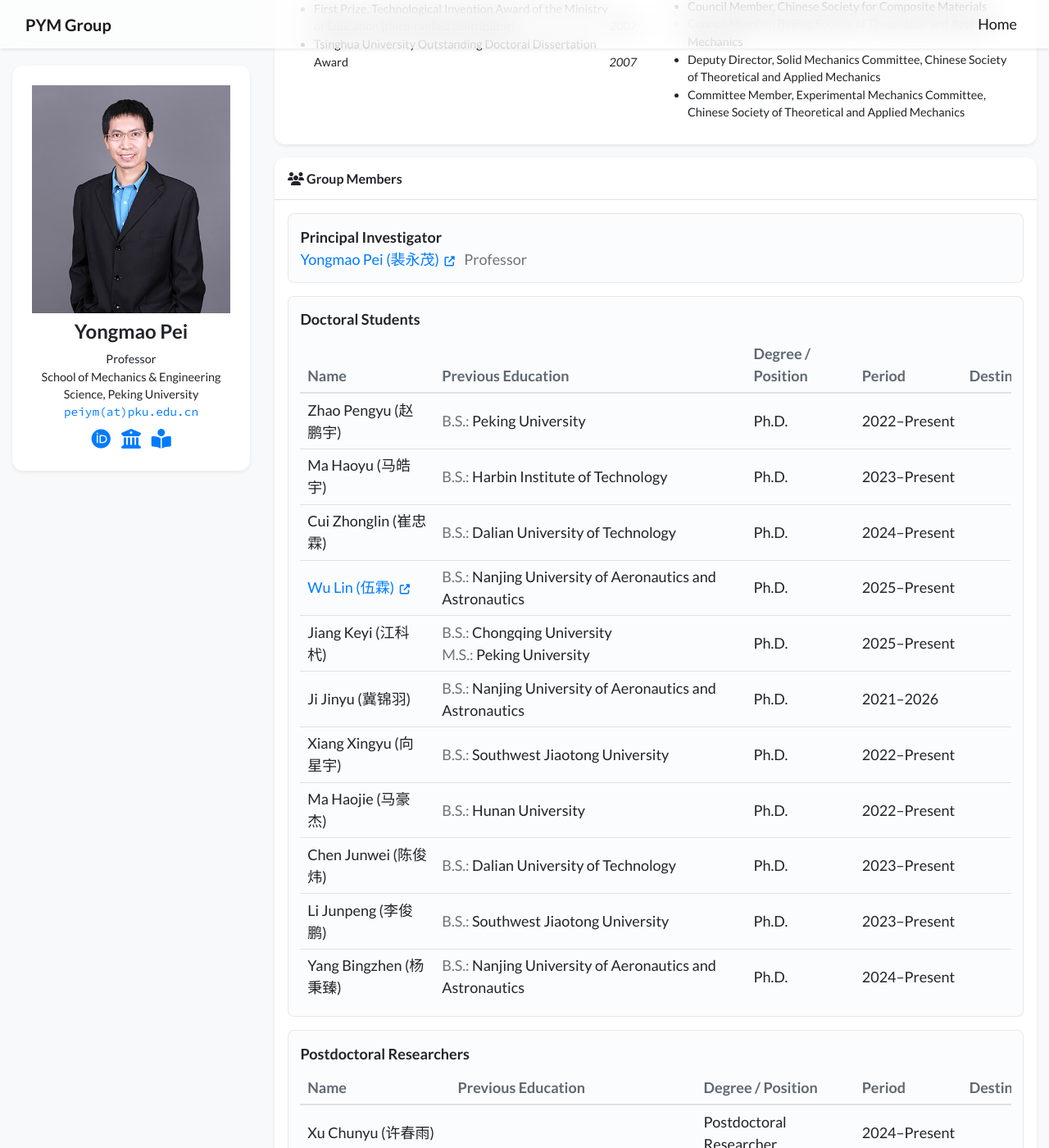
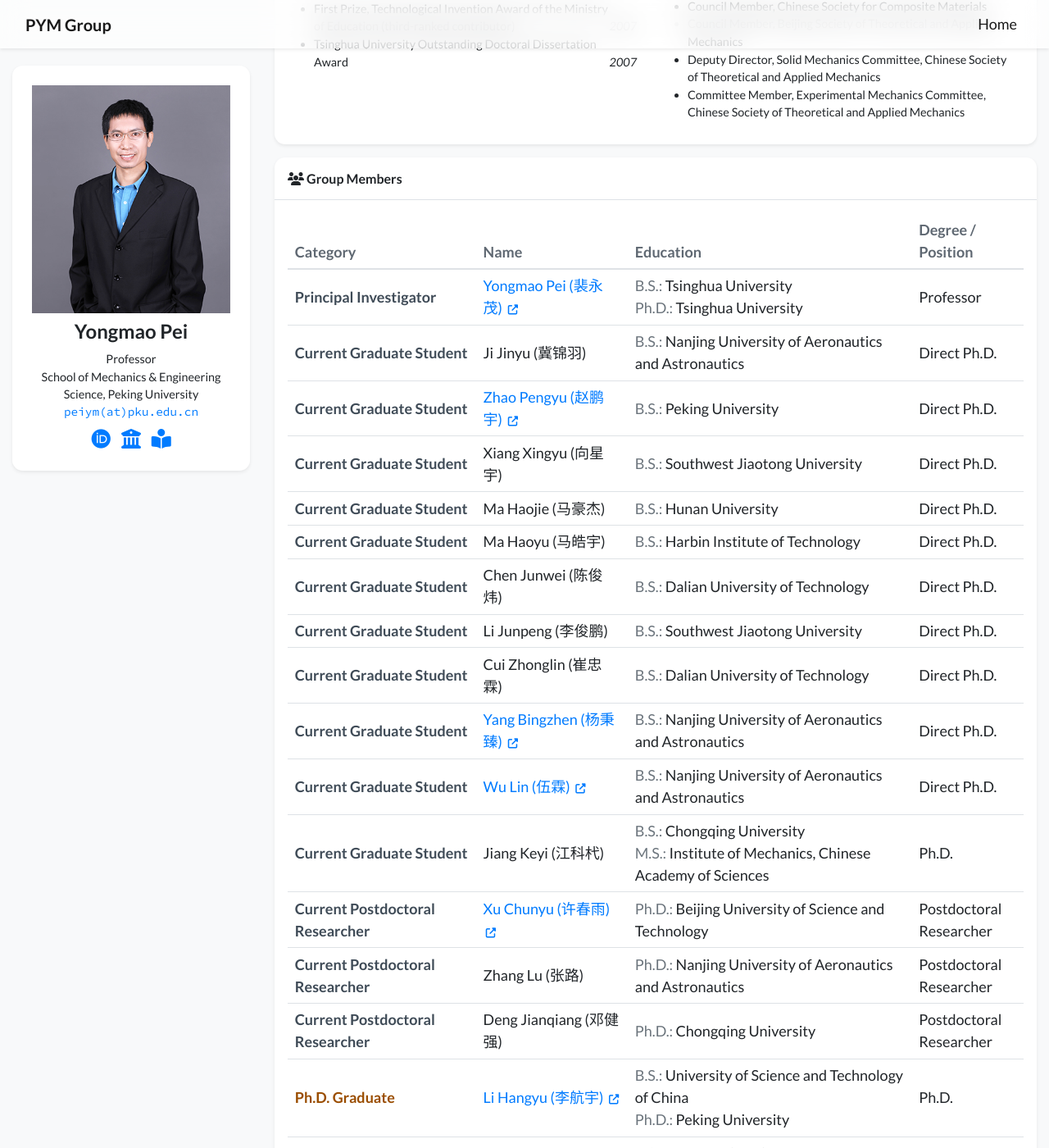
Before and after one commit to WuLin0919/PYM-GROUP, a Jekyll site: the page built from index.html, in a window 1280 px wide and 1400 px high, scrolled down 787 px. Shown: the whole window at 82% size. Built offline with Jekyll 4.4.1, drawn with Linux system fonts in a browser that asks for light colours; nearby versions of some CDN libraries; a style sheet for code colours, icons or effects is not loaded; some of the changed text lies outside the part shown.

Commit message:
Sync member records and merge them into one table

```diff
--- a/_data/members.yml
+++ b/_data/members.yml
@@ -1,93 +1,210 @@
-principal_investigator:
-  name: Yongmao Pei
-  name_zh: 裴永茂
-  role: Professor
-  link: https://mech.pku.edu.cn/jzyg/szdw/P/69748cb08f7c48c5b97e93486467b594.htm
+members:
+  - category: Principal Investigator
+    name: Yongmao Pei
+    name_zh: 裴永茂
+    link: https://mech.pku.edu.cn/jzyg/szdw/P/69748cb08f7c48c5b97e93486467b594.htm
+    undergraduate: Tsinghua University
+    doctoral: Tsinghua University
+    degree: Professor
+    period: 2018–Present
 
-doctoral_students:
-- name: Zhao Pengyu
-  name_zh: 赵鹏宇
-  undergraduate: Peking University
-  degree: Ph.D.
-  period: 2022–Present
-  destination:
-- name: Ma Haoyu
-  name_zh: 马皓宇
-  undergraduate: Harbin Institute of Technology
-  degree: Ph.D.
-  period: 2023–Present
-  destination:
-- name: Cui Zhonglin
-  name_zh: 崔忠霖
-  undergraduate: Dalian University of Technology
-  degree: Ph.D.
-  period: 2024–Present
-  destination:
-- name: Wu Lin
-  name_zh: 伍霖
-  link: https://orcid.org/0009-0005-6544-2197
-  undergraduate: Nanjing University of Aeronautics and Astronautics
-  degree: Ph.D.
-  period: 2025–Present
-  destination:
-- name: Jiang Keyi
-  name_zh: 江科杙
-  undergraduate: Chongqing University
-  masters: Peking University
-  degree: Ph.D.
-  period: 2025–Present
-  destination:
-- name: Ji Jinyu
-  name_zh: 冀锦羽
-  undergraduate: Nanjing University of Aeronautics and Astronautics
-  degree: Ph.D.
-  period: 2021–2026
-  destination:
-- name: Xiang Xingyu
-  name_zh: 向星宇
-  undergraduate: Southwest Jiaotong University
-  degree: Ph.D.
-  period: 2022–Present
-  destination:
-- name: Ma Haojie
-  name_zh: 马豪杰
-  undergraduate: Hunan University
-  degree: Ph.D.
-  period: 2022–Present
-  destination:
-- name: Chen Junwei
-  name_zh: 陈俊炜
-  undergraduate: Dalian University of Technology
-  degree: Ph.D.
-  period: 2023–Present
-  destination:
-- name: Li Junpeng
-  name_zh: 李俊鹏
-  undergraduate: Southwest Jiaotong University
-  degree: Ph.D.
-  period: 2023–Present
-  destination:
-- name: Yang Bingzhen
-  name_zh: 杨秉臻
-  undergraduate: Nanjing University of Aeronautics and Astronautics
-  degree: Ph.D.
-  period: 2024–Present
-  destination:
+  - category: Current Graduate Student
+    name: Ji Jinyu
+    name_zh: 冀锦羽
+    undergraduate: Nanjing University of Aeronautics and Astronautics
+    degree: Direct Ph.D.
+    period: 2021–Present
+  - category: Current Graduate Student
+    name: Zhao Pengyu
+    name_zh: 赵鹏宇
+    link: https://orcid.org/0000-0002-3994-5808
+    undergraduate: Peking University
+    degree: Direct Ph.D.
+    period: 2022–Present
+  - category: Current Graduate Student
+    name: Xiang Xingyu
+    name_zh: 向星宇
+    undergraduate: Southwest Jiaotong University
+    degree: Direct Ph.D.
+    period: 2022–Present
+  - category: Current Graduate Student
+    name: Ma Haojie
+    name_zh: 马豪杰
+    undergraduate: Hunan University
+    degree: Direct Ph.D.
+    period: 2022–Present
+  - category: Current Graduate Student
+    name: Ma Haoyu
+    name_zh: 马皓宇
+    undergraduate: Harbin Institute of Technology
+    degree: Direct Ph.D.
+    period: 2023–Present
+  - category: Current Graduate Student
+    name: Chen Junwei
+    name_zh: 陈俊炜
+    undergraduate: Dalian University of Technology
+    degree: Direct Ph.D.
+    period: 2023–Present
+  - category: Current Graduate Student
+    name: Li Junpeng
+    name_zh: 李俊鹏
+    undergraduate: Southwest Jiaotong University
+    degree: Direct Ph.D.
+    period: 2023–Present
+  - category: Current Graduate Student
+    name: Cui Zhonglin
+    name_zh: 崔忠霖
+    undergraduate: Dalian University of Technology
+    degree: Direct Ph.D.
+    period: 2024–Present
+  - category: Current Graduate Student
+    name: Yang Bingzhen
+    name_zh: 杨秉臻
+    link: https://orcid.org/0009-0009-6801-6168
+    undergraduate: Nanjing University of Aeronautics and Astronautics
+    degree: Direct Ph.D.
+    period: 2024–Present
+  - category: Current Graduate Student
+    name: Wu Lin
+    name_zh: 伍霖
+    link: https://orcid.org/0009-0005-6544-2197
+    undergraduate: Nanjing University of Aeronautics and Astronautics
+    degree: Direct Ph.D.
+    period: 2025–Present
+  - category: Current Graduate Student
+    name: Jiang Keyi
+    name_zh: 江科杙
+    undergraduate: Chongqing University
+    masters: Institute of Mechanics, Chinese Academy of Sciences
+    degree: Ph.D.
+    period: 2025–Present
 
-postdoctoral_researchers:
-- name: Xu Chunyu
-  name_zh: 许春雨
-  degree: Postdoctoral Researcher
-  period: 2024–Present
-  destination:
-- name: Zhang Lu
-  name_zh: 张路
-  degree: Postdoctoral Researcher
-  period: 2024–Present
-  destination:
-- name: Deng Jianqiang
-  name_zh: 邓健强
-  masters: Taiyuan University of Technology
-  degree: Postdoctoral Researcher
-  period: 2026–Present
-  destination:
+  - category: Current Postdoctoral Researcher
+    name: Xu Chunyu
+    name_zh: 许春雨
+    link: https://orcid.org/0009-0009-4459-3809
+    doctoral: Beijing University of Science and Technology
+    degree: Postdoctoral Researcher
+    period: 2024–Present
+  - category: Current Postdoctoral Researcher
+    name: Zhang Lu
+    name_zh: 张路
+    doctoral: Nanjing University of Aeronautics and Astronautics
+    degree: Postdoctoral Researcher
+    period: 2024–Present
+  - category: Current Postdoctoral Researcher
+    name: Deng Jianqiang
+    name_zh: 邓健强
+    doctoral: Chongqing University
+    degree: Postdoctoral Researcher
+    period: 2026–Present
+
+  - category: Ph.D. Graduate
+    name: Li Hangyu
+    name_zh: 李航宇
+    link: https://orcid.org/0000-0003-4721-1780
+    undergraduate: University of Science and Technology of China
+    doctoral: Peking University
+    degree: Ph.D.
+    period: 2020–2025
+    destination: Huawei
+  - category: Ph.D. Graduate
+    name: Xu Duo
+    name_zh: 许多
+    undergraduate: Hunan University
+    doctoral: Peking University
+    degree: Ph.D.
+    period: 2020–2026
+    destination: Postdoctoral Researcher
+  - category: Ph.D. Graduate
+    name: Li Jianqing
+    name_zh: 李鉴卿
+    undergraduate: Nanjing University of Aeronautics and Astronautics
+    doctoral: Peking University
+    degree: Ph.D.
+    period: 2020–2026
+    destination: Postdoctoral Researcher
+  - category: Ph.D. Graduate
+    name: Liu Peng
+    name_zh: 刘鹏
+    undergraduate: Dalian University of Technology
+    doctoral: Peking University
+    degree: Ph.D.
+    period: 2020–2026
+    destination: Postdoctoral Researcher
+  - category: Ph.D. Graduate
+    name: Zhou Zhitao
+    name_zh: 周志涛
+    doctoral: Peking University
+    degree: Ph.D.
+    period: 2020–2026
+    destination: Postdoctoral Researcher
+  - category: Ph.D. Graduate
+    name: Hou Zewei
+    name_zh: 侯泽伟
+    undergraduate: Huazhong University of Science and Technology
+    doctoral: Peking University
+    degree: Ph.D.
+    period: 2020–2026
+    destination: Postdoctoral Researcher
+  - category: Ph.D. Graduate
+    name: Lü Zengyao
+    name_zh: 吕增耀
+    doctoral: Peking University
+    degree: Ph.D.
+    period: 2020–2026
+    destination: Postdoctoral Researcher
+  - category: Ph.D. Graduate
+    name: Wang Peiyu
+    name_zh: 王培育
+    undergraduate: Wuhan University
+    doctoral: Peking University
+    degree: Ph.D.
+    period: 2020–2026
+    destination: Postdoctoral Researcher
+  - category: Ph.D. Graduate
+    name: Ding Yuanshuai
+    name_zh: 丁元帅
+    link: https://orcid.org/0000-0002-5003-0705
+    undergraduate: Nanjing University of Aeronautics and Astronautics
+    doctoral: Peking University
+    degree: Ph.D.
+    period: 2020–2026
+    destination: Postdoctoral Researcher
+
+  - category: Former Postdoctoral Researcher
+    name: Liu Jiaqiong
+    name_zh: 刘佳琼
+    doctoral: Hunan University
+    degree: Postdoctoral Researcher
+    period: 2020–2026
+  - category: Former Postdoctoral Researcher
+    name: Yang Chen
+    name_zh: 杨晨
+    doctoral: Nanjing University of Aeronautics and Astronautics
+    degree: Postdoctoral Researcher
+    period: 2020–2026
+  - category: Former Postdoctoral Researcher
+    name: Lin Yuyang
+    name_zh: 林瑜阳
+    link: https://orcid.org/0000-0002-3585-7819
+    doctoral: Nanjing University of Aeronautics and Astronautics
+    degree: Postdoctoral Researcher
+    period: 2020–2026
+  - category: Former Postdoctoral Researcher
+    name: Xu Wangdong
+    name_zh: 许望东
+    degree: Postdoctoral Researcher
+    period: 2020–2026
+  - category: Former Postdoctoral Researcher
+    name: Liu Houchang
+    name_zh: 刘后常
+    doctoral: Chongqing University
+    degree: Postdoctoral Researcher
+    period: 2020–2026
+  - category: Former Postdoctoral Researcher
+    name: Hou Zewei
+    name_zh: 侯泽伟
+    doctoral: Peking University
+    degree: Postdoctoral Researcher
+    period: 2020–2026
--- a/_includes/widgets/group_members_card.html
+++ b/_includes/widgets/group_members_card.html
@@ -3,17 +3,6 @@
         <i class="fas fa-users"></i> Group Members
     </h6>
     <div class="p-3">
-        <div class="member-box mb-3">
-            <div class="font-weight-bold">Principal Investigator</div>
-            <a href="{{ site.data.members.principal_investigator.link }}" target="_blank" rel="noopener noreferrer">
-                {{ site.data.members.principal_investigator.name }}
-                {% if site.data.members.principal_investigator.name_zh %}<span lang="zh">({{ site.data.members.principal_investigator.name_zh }})</span>{% endif %}
-                <i class="fas fa-up-right-from-square member-link-icon" aria-hidden="true"></i>
-            </a>
-            <span class="text-muted ml-2">{{ site.data.members.principal_investigator.role }}</span>
-        </div>
-
-        {% include widgets/members_table.html title="Doctoral Students" members=site.data.members.doctoral_students %}
-        {% include widgets/members_table.html title="Postdoctoral Researchers" members=site.data.members.postdoctoral_researchers %}
+        {% include widgets/members_table.html members=site.data.members.members %}
     </div>
 </div>
--- a/_includes/widgets/members_table.html
+++ b/_includes/widgets/members_table.html
@@ -1,11 +1,10 @@
-<section class="member-section{% unless forloop.last %} mb-3{% endunless %}">
-    <div class="font-weight-bold mb-2">{{ include.title }}</div>
 <div class="table-responsive">
     <table class="table table-sm member-table mb-0">
         <thead>
             <tr>
+                <th scope="col">Category</th>
                 <th scope="col">Name</th>
-                    <th scope="col">Previous Education</th>
+                <th scope="col">Education</th>
                 <th scope="col">Degree / Position</th>
                 <th scope="col">Period</th>
                 <th scope="col">Destination</th>
@@ -13,7 +12,8 @@
         </thead>
         <tbody>
             {% for member in include.members %}
-                <tr>
+            <tr class="member-row member-row-{{ member.category | slugify }}">
+                <td class="member-category">{{ member.category }}</td>
                 <td class="member-name">
                     {% if member.link %}
                     <a href="{{ member.link }}" target="_blank" rel="noopener noreferrer">
@@ -29,13 +29,14 @@
                 <td class="member-education">
                     {% if member.undergraduate %}<div><span class="text-muted">B.S.:</span> {{ member.undergraduate }}</div>{% endif %}
                     {% if member.masters %}<div><span class="text-muted">M.S.:</span> {{ member.masters }}</div>{% endif %}
+                    {% if member.doctoral %}<div><span class="text-muted">Ph.D.:</span> {{ member.doctoral }}</div>{% endif %}
+                    {% unless member.undergraduate or member.masters or member.doctoral %}<span class="text-muted">—</span>{% endunless %}
                 </td>
                 <td>{{ member.degree }}</td>
                 <td class="no-break">{{ member.period }}</td>
-                    <td>{{ member.destination }}</td>
+                <td>{{ member.destination | default: "—" }}</td>
             </tr>
             {% endfor %}
         </tbody>
     </table>
 </div>
-</section>
--- a/assets/css/global.css
+++ b/assets/css/global.css
@@ -75,23 +75,8 @@ h1, h2, h3, h4, h5, h6,
     background-color: #ffddb3;
 }
 
-.member-box {
-    height: 100%;
-    border: 1px solid rgba(0, 0, 0, 0.08);
-    border-radius: 0.5rem;
-    background: #fbfcfd;
-    padding: 0.9rem;
-}
-
-.member-section {
-    border: 1px solid rgba(0, 0, 0, 0.08);
-    border-radius: 0.5rem;
-    background: #fbfcfd;
-    padding: 0.9rem;
-}
-
 .member-table {
-    min-width: 920px;
+    min-width: 1180px;
 }
 
 .member-table th {
@@ -108,10 +93,25 @@ h1, h2, h3, h4, h5, h6,
 
 .member-name {
     font-weight: 500;
+    min-width: 170px;
 }
 
 .member-education {
-    min-width: 230px;
+    min-width: 300px;
+}
+
+.member-category {
+    min-width: 210px;
+    color: #3f4b57;
+    font-weight: 600;
+}
+
+.member-row-ph-d-graduate .member-category {
+    color: #9a4d00;
+}
+
+.member-row-former-postdoctoral-researcher .member-category {
+    color: #655080;
 }
 
 .member-link-icon {
```
Lines whose indentation alone changed are shown as unchanged.
